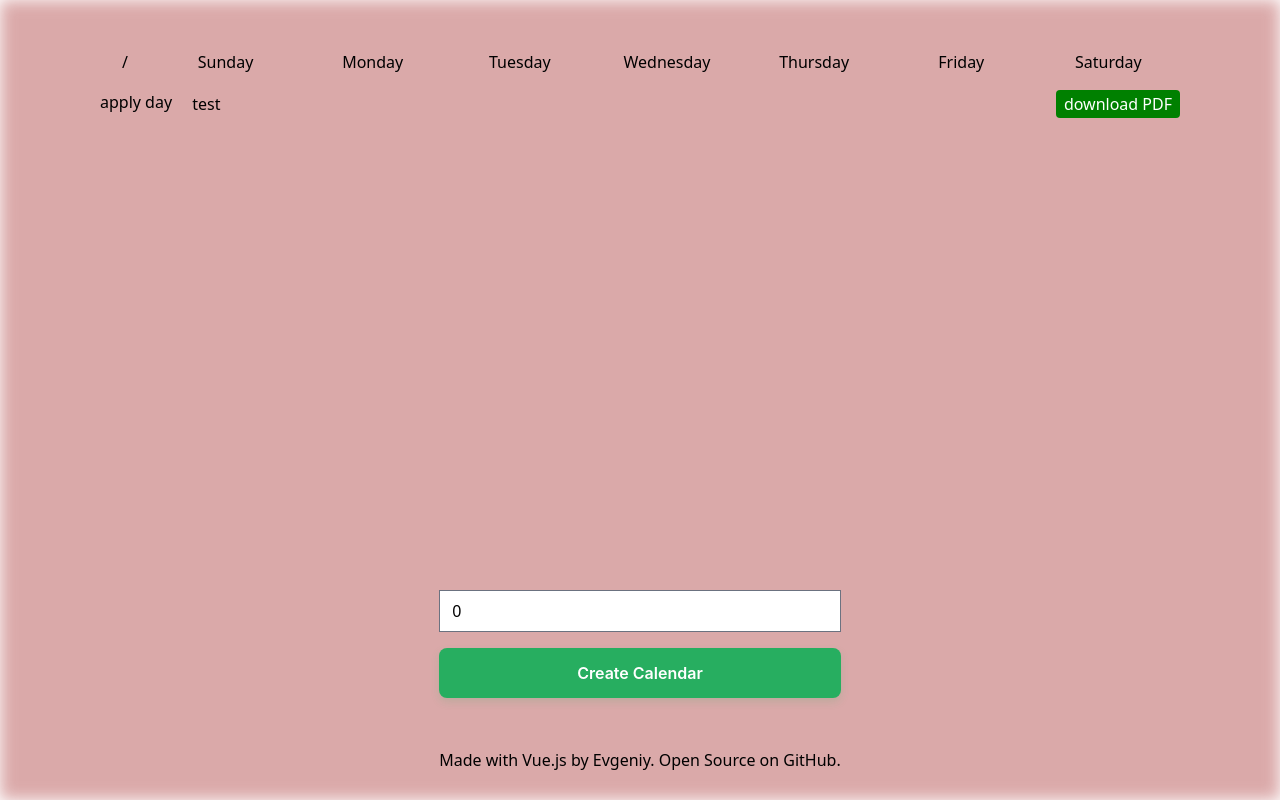
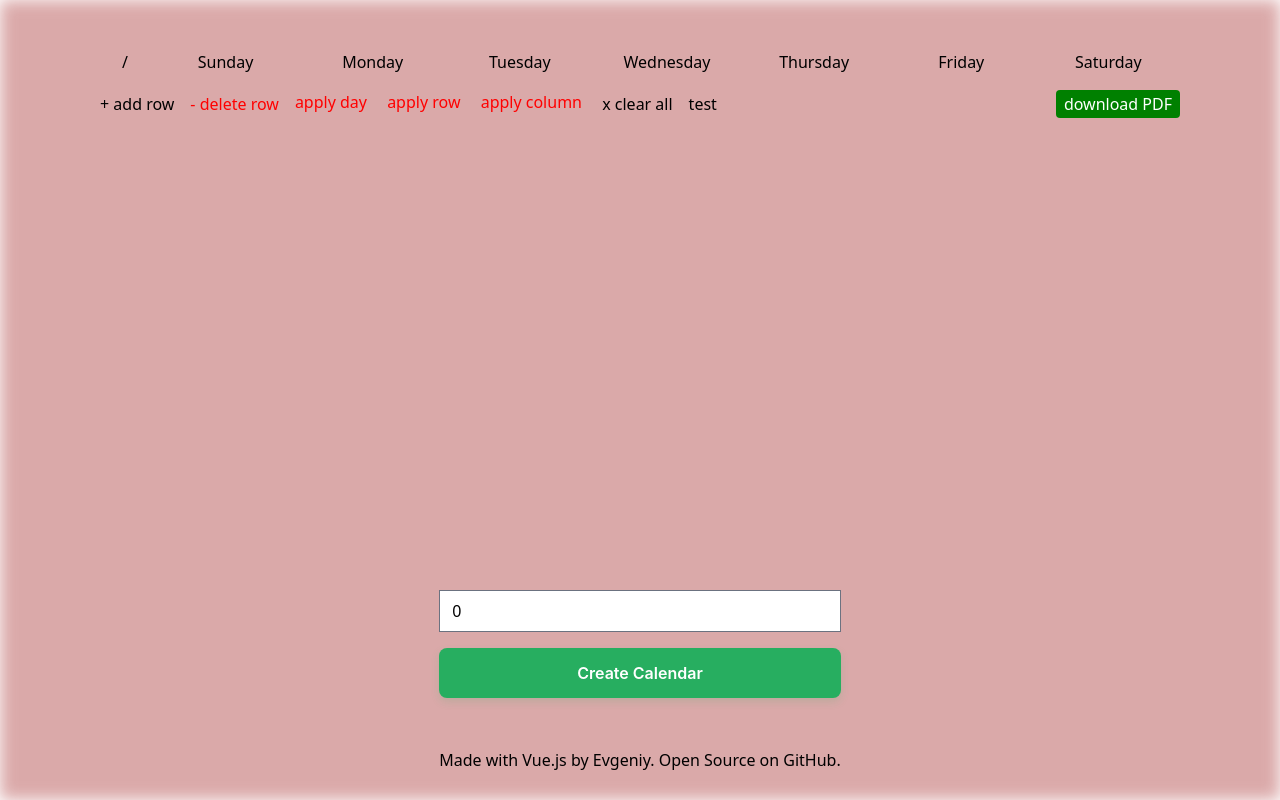
Before and after one commit to Jurason/vue-cryptocurrency-aggregator, a Vue app: page / in a window 1280 px wide. Both pictures are taken after a click on the button "Create Calendar". Built offline with nearby package versions, Linux system fonts and the light colour scheme.

Commit message:
functionality

```diff
--- a/src/components/CalendarViaObject.vue
+++ b/src/components/CalendarViaObject.vue
@@ -4,6 +4,7 @@ export default {
 	data(){
 		return {
 			table: [],
+			currentSelectedCellCoords: {row: -1, column: -1},
 			weekCount: 0,
 			isCreated: false,
 			applyDayButton: {
@@ -15,6 +16,12 @@ export default {
 	APPLY_DAY_BUTTON_NAME: 'apply day',
 	OPEN_DAY_BUTTON_NAME: 'open day',
 
+	APPLY_ROW_BUTTON_NAME: 'apply row',
+	OPEN_ROW_BUTTON_NAME: 'open row',
+
+	APPLY_COLUMN_BUTTON_NAME: 'apply column',
+	OPEN_COLUMN_BUTTON_NAME: 'open column',
+
 	mounted(){
 
 	},
@@ -22,7 +29,27 @@ export default {
 
 	},
 	computed: {
-
+		isSelected(){
+			return !Object.values(this.currentSelectedCellCoords).every(value => value === -1)
+		},
+		selectedCellIsActive(){
+			if(!this.isSelected){
+				return false
+			}
+			return this.table[this.currentSelectedCellCoords.row].days[this.currentSelectedCellCoords.column].active
+		},
+		selectedRowIsActive(){
+			if(!this.isSelected){
+				return false
+			}
+			return this.table[this.currentSelectedCellCoords.row].days.every(day => day.active)
+		},
+		selectedColumnIsActive(){
+			if(!this.isSelected){
+				return false
+			}
+			return this.table.every(week => week.days[this.currentSelectedCellCoords.column].active)
+		},
 	},
 	methods: {
 		createTable(n){
@@ -37,23 +64,137 @@ export default {
 				for (let j = 0; j < table[i].days.length; j++) {
 					table[i].days[j] = {
 						value: '',
-						active: false
+						active: false,
+						selected: false
 					}
 				}
 			}
 			this.table = table
 			this.isCreated = true
 		},
-		test(){
+		addRow(){
+			const row = {
+				days: new Array(7),
+				start: 'xx.xx',
+				finish: 'xx.xx',
+				active: false
+			}
+			for (let i = 0; i < row.days.length; i++) {
+				row.days[i] = {
+					value: '',
+					active: false,
+					selected: false
+				}
+			}
+			this.table.push(row)
+		},
+		deleteRow(){
+			this.table.pop()
+		},
+		testConsole(){
 			console.log('this.table:', this.table)
 		},
+		selectCell(e){
+			const id = e.target.id.split(':')
+			this.currentSelectedCellCoords.row = id[0]
+			this.currentSelectedCellCoords.column = id[1]
+			this.table[this.currentSelectedCellCoords.row].days[this.currentSelectedCellCoords.column].selected = true
+		},
 		applyDay(){
-
+			const currentCell = this.table[this.currentSelectedCellCoords.row].days[this.currentSelectedCellCoords.column]
+			currentCell.active = !currentCell.active
+			this.cancelSelection()
+		},
+		applyRow(){
+			if(this.table[this.currentSelectedCellCoords.row].days.every(day => day.active)){
+				this.table[this.currentSelectedCellCoords.row].days.forEach(day => day.active = false)
+				this.cancelSelection()
+				return
+			}
+			this.table[this.currentSelectedCellCoords.row].days.forEach(day => day.active = true)
+			this.cancelSelection()
+		},
+		applyColumn(){
+			if(this.table.every(week => week.days[this.currentSelectedCellCoords.column].active)){
+				this.table.forEach(week => week.days[this.currentSelectedCellCoords.column].active = false)
+				this.cancelSelection()
+				return
+			}
+			this.table.forEach(week => week.days[this.currentSelectedCellCoords.column].active = true)
+			this.cancelSelection()
+		},
+		clearAll(){
+			this.createTable(this.table.length)
+		},
+		cancelSelection(){
+			this.table.forEach(week => week.days.forEach(day => day.selected = false))
+			Object.keys(this.currentSelectedCellCoords).forEach(key => this.currentSelectedCellCoords[key] = -1)
 		}
 	},
-
 }
 </script>
+
+<template>
+<div class="blur"></div>
+	<div class="wrapper">
+	<div v-if="isCreated" class="wrapper-table">
+		<div class="main">
+			<div class="week">
+				<div>/</div>
+				<div>Sunday</div>
+				<div>Monday</div>
+				<div>Tuesday</div>
+				<div>Wednesday</div>
+				<div>Thursday</div>
+				<div>Friday</div>
+				<div>Saturday</div>
+			</div>
+			<div v-for="(week, i) in table" :key="week" class="week">
+				<div class="week-title">
+					<input type="text" maxlength="5" v-model="week.start">
+					<input type="text" maxlength="5" v-model="week.finish">
+				</div>
+				<div v-for="(day, j) in week.days" :key="day" class="day" :class="{'active': day.active}">
+					<input
+							type="text"
+							:id="`${i}:${j}`"
+							v-model="day.value"
+							@focus="selectCell"
+					>
+				</div>
+			</div>
+		</div>
+		<div class="table-footer">
+			<div class="footer-left">
+				<button @click="addRow">+ add row</button>
+				<button :disabled="!table.length" @click="deleteRow">- delete row</button>
+				<label for="apply-day">
+					<button :disabled="!isSelected" @click="applyDay" id="apply-day">{{selectedCellIsActive ? $options.OPEN_DAY_BUTTON_NAME : $options.APPLY_DAY_BUTTON_NAME}}</button>&nbsp;
+				</label>
+				<label for="apply-row">
+					<button :disabled="!isSelected" @click="applyRow" id="apply-row">{{selectedRowIsActive ? $options.OPEN_ROW_BUTTON_NAME : $options.APPLY_ROW_BUTTON_NAME}}</button>&nbsp;
+				</label>
+				<label for="apply-col">
+					<button :disabled="!isSelected" @click="applyColumn" id="apply-column">{{selectedColumnIsActive ? $options.OPEN_COLUMN_BUTTON_NAME : $options.APPLY_COLUMN_BUTTON_NAME}}</button>&nbsp;
+				</label>
+				<button @click="clearAll">x clear all</button>
+				<button @click="testConsole">test</button>
+			</div>
+			<button class="download">download PDF</button>
+		</div>
+	</div>
+	<div class="initial-state" :class="{'created': isCreated}">
+		<div class="initial-state-form" >
+			<input type="number" placeholder="Enter number of weeks" v-model="weekCount"> <button @click="createTable(weekCount)" class="create-calendar">Create Calendar</button>
+		</div>
+		<footer>
+			Made with <span>Vue.js</span> by <a href="https://github.com/Jurason">Evgeniy</a>.
+			Open Source on <a href="https://github.com/Jurason">GitHub</a>.
+		</footer>
+	</div>
+	</div>
+
+</template>
 
 <style>
 
@@ -92,7 +233,7 @@ export default {
 	background-color: antiquewhite;
 	text-align: center;
 }
-.day .active {
+.active {
 	background-color: brown;
 }
 .week-title {
@@ -202,66 +343,3 @@ input[type=checkbox][disabled] {
 	z-index: -1;
 }
 </style>
-
-<template>
-<div class="blur"></div>
-	<div class="wrapper">
-	<div v-if="isCreated" class="wrapper-table">
-		<div class="main">
-			<div class="week">
-				<div>/</div>
-				<div>Sunday</div>
-				<div>Monday</div>
-				<div>Tuesday</div>
-				<div>Wednesday</div>
-				<div>Thursday</div>
-				<div>Friday</div>
-				<div>Saturday</div>
-			</div>
-			<div v-for="(week, i) in table" :key="week" class="week">
-				<div class="week-title">
-					<input type="text" maxlength="5" v-model="week.start">
-					<input type="text" maxlength="5" v-model="week.finish">
-				</div>
-				<div v-for="(day, j) in week.days" :key="day" class="day">
-					<input
-							type="text"
-							:id="`${i}:${j}`"
-							v-model="day.value"
-					>
-				</div>
-			</div>
-		</div>
-		<div class="table-footer">
-			<div class="footer-left">
-<!--				<button @click="addRow">+ add row</button>-->
-<!--				<button @click="deleteRow">- delete row</button>-->
-				<label for="apply-day">
-					<button @click="applyDay" id="apply-day">{{ applyDayButton.name = isActive ? $options.OPEN_DAY_BUTTON_NAME : $options.APPLY_DAY_BUTTON_NAME }}</button>&nbsp;
-				</label>
-<!--				<label for="apply-row">-->
-<!--					<input :disabled="!isSelected" :checked="isActiveRow" @click="applyRow" type="checkbox" id="apply-row">&nbsp;-->
-<!--					<span>apply row</span>-->
-<!--				</label>-->
-<!--				<label for="apply-col">-->
-<!--					<input :disabled="!isSelected" :checked="isActiveColumn" @click="applyColumn" type="checkbox" id="apply-col">&nbsp;-->
-<!--					<span>apply column</span>-->
-<!--				</label>-->
-<!--				<button @click="clearAll">x clear all</button>-->
-				<button @click="test">test</button>
-			</div>
-			<button class="download">download PDF</button>
-		</div>
-	</div>
-	<div class="initial-state" :class="{'created': isCreated}">
-		<div class="initial-state-form" >
-			<input type="number" placeholder="Enter number of weeks" v-model="weekCount"> <button @click="createTable(weekCount)" class="create-calendar">Create Calendar</button>
-		</div>
-		<footer>
-			Made with <span>Vue.js</span> by <a href="https://github.com/Jurason">Evgeniy</a>.
-			Open Source on <a href="https://github.com/Jurason">GitHub</a>.
-		</footer>
-	</div>
-	</div>
-
-</template>
```
